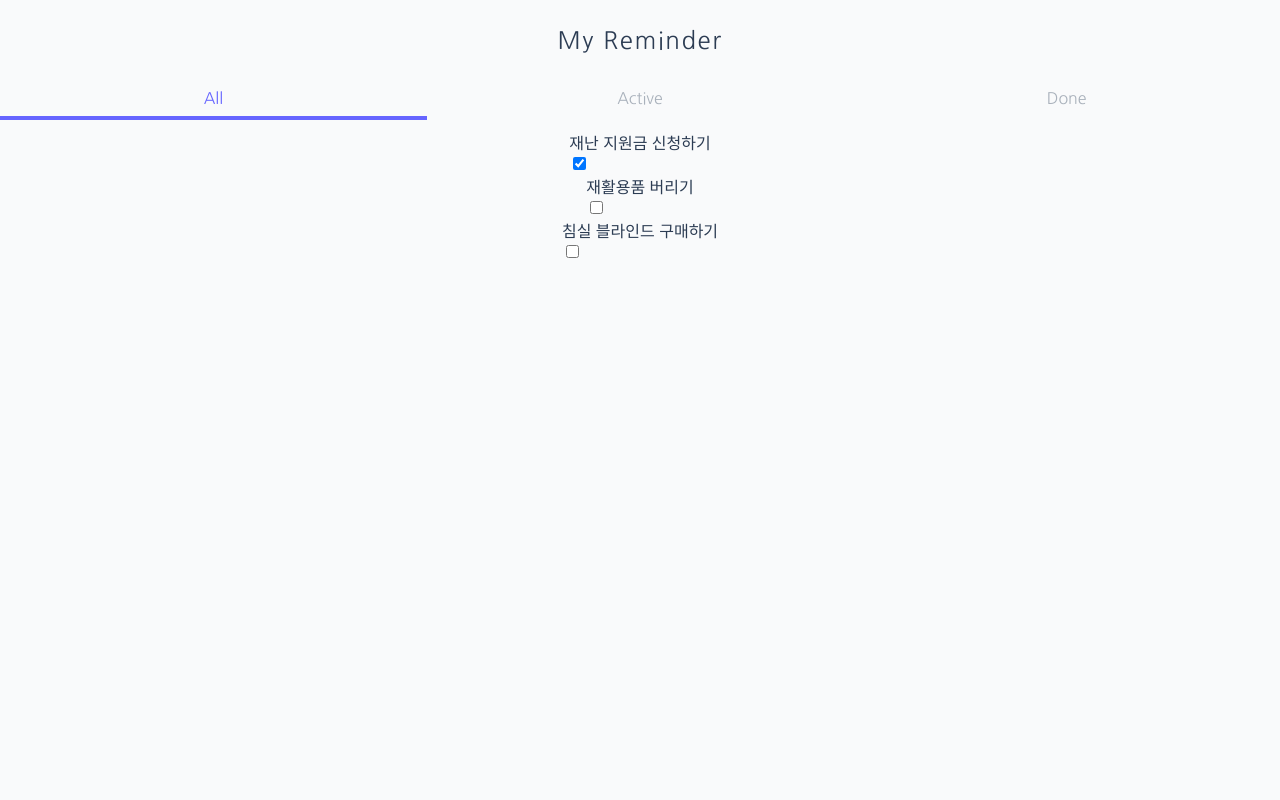
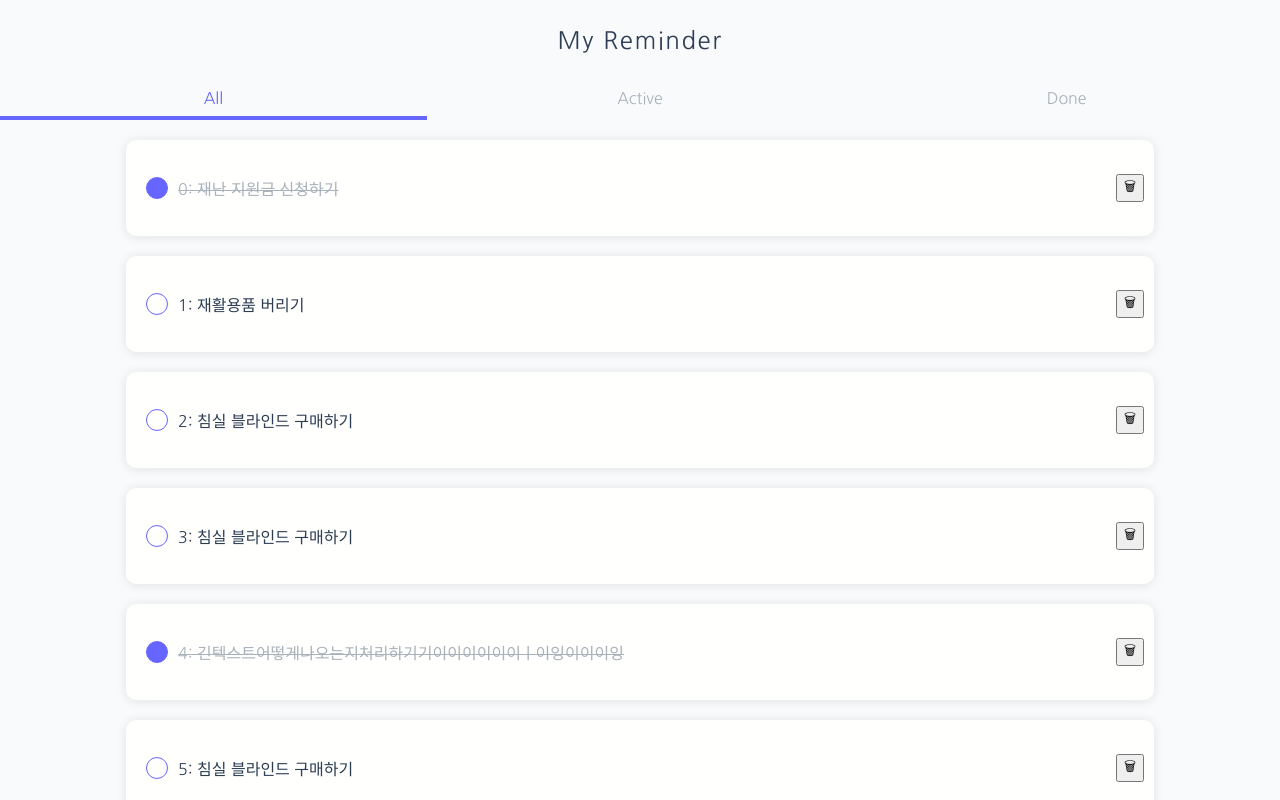
Before and after one commit to DianaLeee/my-reminder-todo, a React (Create React App) app: page / in a window 1280 px wide. Shown: the top 800 px of the page. Built offline with nearby package versions, Linux system fonts and the light colour scheme.

Commit message:
Add style on TodoItem, GNB

```diff
--- a/src/components/NavTabItem.css
+++ b/src/components/NavTabItem.css
@@ -2,8 +2,10 @@
   width: 100%;
   height: 10%;
   background-color: #6665ff;
+  transition: all 1s ease;
 }
 
 .active div.text {
   color: #6665ff;
+  transition: all 1s ease;
 }
--- a/src/components/TodoItem.tsx
+++ b/src/components/TodoItem.tsx
@@ -1,14 +1,61 @@
-import React, { useState } from "react";
+import React, { useState, useEffect } from "react";
 import styled from "styled-components";
 import { ITodo, todoItems } from "../constants/todo";
-interface ITodoItem {}
+interface ITodoItem {
+  done?: boolean;
+}
 
-const TodoItem = (props: ITodo) => {
+const TodoItemContainer = styled.div`
+  display: flex;
+  align-items: center;
+  /* justify-content: space-between; */
+
+  width: 80%;
+  background-color: #fffffe;
+  padding: 20px 10px;
+  margin: 10px;
+  border-radius: 10px;
+  box-shadow: 0 1px 11px 0 rgba(0, 0, 0, 0.1);
+
+  flex-wrap: wrap;
+`;
+
+const BasicCircle = styled.div<ITodoItem>`
+  width: 20px;
+  height: 20px;
+  border-radius: 50%;
+  margin-left: 10px;
+  border: 1px solid #6665ff;
+  background-color: ${(props) => (props.done ? "#6665ff" : "")};
+  transition: background-color 0.3s ease-in;
+`;
+
+const Text = styled.p<ITodoItem>`
+  margin-left: 10px;
+  margin-right: 10px;
+  text-decoration: ${(props) => (props.done ? "line-through" : "")};
+  color: ${(props) => (props.done ? "#a9b1bb" : "")};
+  transition: color 0.3s ease-in;
+`;
+
+const ButtonContainer = styled.div`
+  margin-left: auto;
+`;
+
+const TodoItem = (props: any) => {
+  const handleToggle = () => {
+    props.onSomething(props.id);
+  };
+
   return (
-    <div>
-      <div>{props.text}</div>
-      {props.done ? <input type="checkbox" checked /> : <input type="checkbox" />}
-    </div>
+    <TodoItemContainer>
+      {/* <img src="https://cdn.pixabay.com/photo/2020/05/11/02/32/colorado-5156229_960_720.jpg" /> */}
+      <BasicCircle onClick={handleToggle} done={props.done} />
+      <Text done={props.done}>{props.text}</Text>
+      <ButtonContainer>
+        <button>🗑</button>
+      </ButtonContainer>
+    </TodoItemContainer>
   );
 };
 
--- a/src/constants/todo.tsx
+++ b/src/constants/todo.tsx
@@ -7,19 +7,49 @@ export interface ITodo {
 export const todoItems: ITodo[] = [
   {
     id: 0,
-    text: "재난 지원금 신청하기",
+    text: "0: 재난 지원금 신청하기",
     done: true,
     img: "",
   },
   {
     id: 1,
-    text: "재활용품 버리기",
+    text: "1: 재활용품 버리기",
     done: false,
     img: "",
   },
   {
     id: 2,
-    text: "침실 블라인드 구매하기",
+    text: "2: 침실 블라인드 구매하기",
+    done: false,
+    img: "",
+  },
+  {
+    id: 3,
+    text: "3: 침실 블라인드 구매하기",
+    done: false,
+    img: "",
+  },
+  {
+    id: 4,
+    text: "4: 긴텍스트어떻게나오는지처리하기기이이이이이이ㅣ이잉이이이잉",
+    done: true,
+    img: "",
+  },
+  {
+    id: 5,
+    text: "5: 침실 블라인드 구매하기",
+    done: false,
+    img: "",
+  },
+  {
+    id: 6,
+    text: "6: 재활용품 버리기",
+    done: false,
+    img: "",
+  },
+  {
+    id: 7,
+    text: "7: asd",
     done: false,
     img: "",
   },
```
